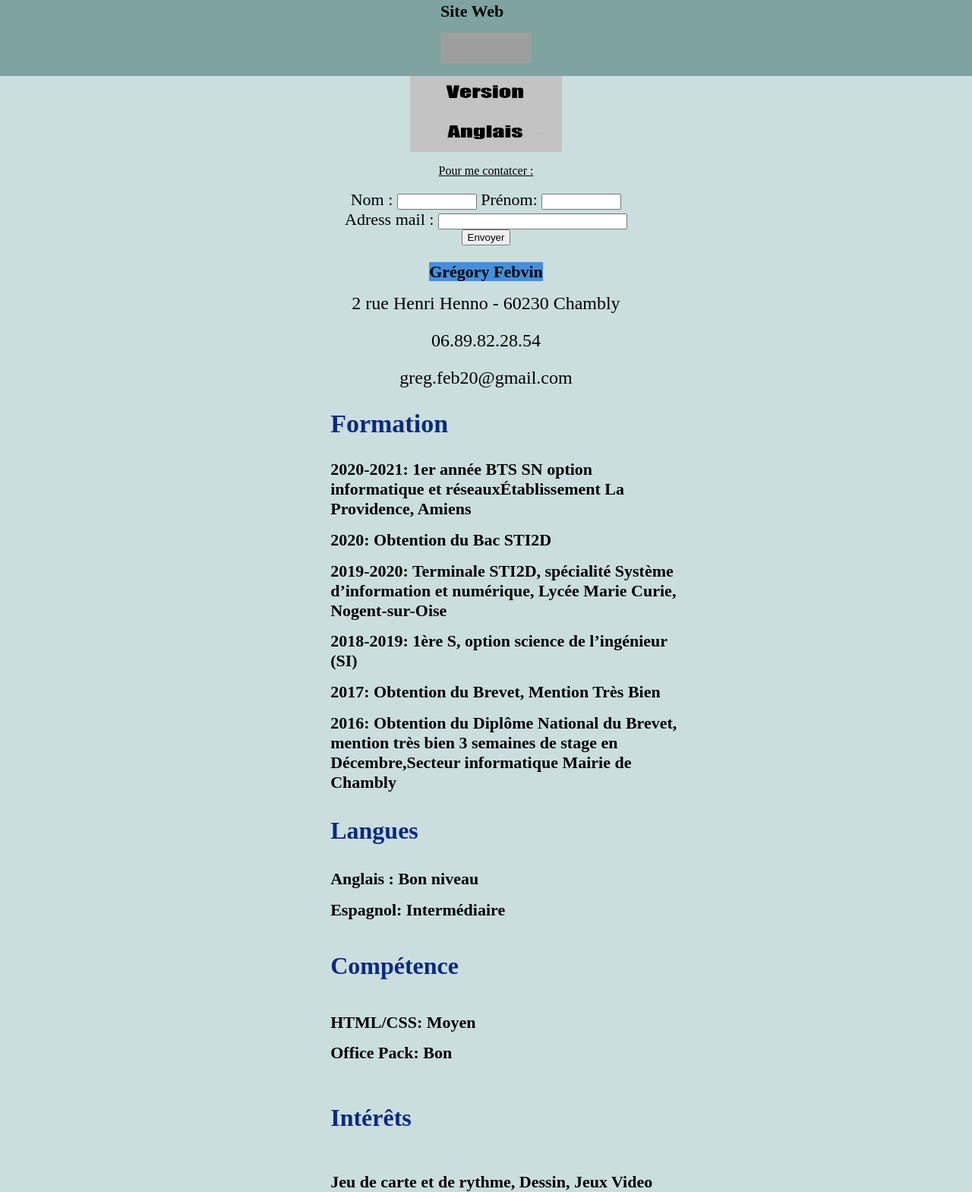
After one commit to Gregory-febvin/Yu-Gi-OH_Site, a PHP site: the page made by Site finale Yu-gi-oh Final/Site Finale/Ancienne Page/Cv Greg Francais.html in a window 1280 px wide. The commit adds this page. Shown: the whole page at 76% size. Run offline with PHP 8.4, Linux system fonts and the light colour scheme; grey boxes are pictures that could not be loaded.

Commit message:
Upload fichier manuel parce que je suis trop con pour faire un commit

```diff
--- /dev/null
+++ b/Site finale Yu-gi-oh Final/Site Finale/Ancienne Page/Cv Greg Francais.html
@@ -0,0 +1,93 @@
+<html>
+    <link rel="stylesheet" type="text/css" href="CV Anglais.css"> <!--Link to the Css page-->
+    <meta charset=UTF-8>
+    <body>
+
+        <div class="header">                                             <!--Entête du site avec un bouton pour revenir au menue principal et le titre ou logo du site-->
+            <div class="header_navbar">
+                <div class="header_navbar_logo">
+                  <h1 clas="header_navbar_logo">Site Web</h1>
+                   <div class="header_navbar_menu">
+                    <a href="../index.html">
+                        <img src="Menu-Creation.png" width="120" height="40" alt="image du menue principale" />
+                      </a>
+                   </div>
+              </div>
+            </div>
+          </div>
+
+          <div id="banners" align="center" >
+
+            <a href="CV Anglais.html" ><img src="Version-Anglais.jpg" height="100px" width="200px"></a>
+
+
+            </div>
+
+            <div class="Formulaire"></div>
+              <form class="Placement">
+                <p class="left">
+                  <u>Pour me contatcer :</u>
+                </p>
+                  <div class="center">
+                   <label for="name">Nom :</label>
+                   <input type="text" id="name" name="name"size="10">
+                   <label for="name">Prénom:</label>
+                   <input type="text" id="name" name="name"size="10">
+                   <div class="espace"></div>
+                   <label for="name">Adress mail :</label>
+                   <input type="text" id="name" name="name"size="28">
+                  </div>
+            <div class="espace"></div>
+            <div>
+                <input type="submit" value="Envoyer"></p>
+            </div>
+
+        <h1 align="center">
+            <mark><b> Grégory Febvin </b></mark>   <!-- (mark) allows you to change the background colour of the font and goes over the background colour -->
+        </h1>
+            <div align="center">    <!--Personal Information-->
+            <font size="5">2 rue Henri Henno - 60230 Chambly</font><p>
+            <font size="5">06.89.82.28.54</font><p>
+            <font size="5">greg.feb20@gmail.com</font><p>
+
+        </div>
+       <div class="Contenue">
+        <h2 align="left"> <!-- (h) allows you to put a title -->
+            <b> Formation</b>
+        </h2>
+
+        <div align="left" >   <!-- Education and Training-->
+            <div align="left" ><h1> 2020-2021: 1er année BTS SN option informatique et réseauxÉtablissement La Providence, Amiens</h1></div>
+            <div align="left" ><h1>2020: Obtention du Bac STI2D</h1>
+                <div align="left" ><h1>2019-2020: Terminale STI2D, spécialité Système d’information et numérique,  Lycée Marie Curie, Nogent-sur-Oise</h1>
+                    <div align="left" ><h1>2018-2019: 1ère S, option science de l’ingénieur (SI)</h1>
+                        <div align="left" ><h1>2017: Obtention du Brevet, Mention Très Bien</h1>
+                            <div align="left" ><h1> 2016: Obtention du Diplôme National du Brevet, mention très bien 3 semaines de stage en Décembre,Secteur informatique Mairie de Chambly</h1>
+        </div>
+        <h3 align="left">
+            <b>Langues</b>   <!-- Language -->
+        </h3>
+
+            <div align="left"><h1> Anglais :  Bon niveau</h1></div>  <!-- (div) is for create a text box-->
+            <div align="left"><h1>Espagnol: Intermédiaire </h1></div>
+
+
+        <h4 align="left">
+            <b>Compétence</b>      <!-- Skills-->
+        </h4>
+
+            <div align="left"><h1>HTML/CSS: Moyen</h1></div>
+            <div align="left"><h1>Office Pack: Bon</h1></div>
+
+
+         <h5 align='left'>
+             <b>Intérêts</b>      <!-- Hobbies -->
+         </h5>
+          <div align='left'>
+              <h1>Jeu de carte et de rythme, Dessin, Jeux Video</h1>
+
+          </div>
+       </div>
+
+    </body>
+</html>
--- a/Site finale Yu-gi-oh Final/Site Finale/Banlist.css
+++ b/Site finale Yu-gi-oh Final/Site Finale/Banlist.css
@@ -8,9 +8,6 @@ html, body { /* Toute la page, permet d'avoir le menu propre */
     width: 100%;
     background: #7ea3a1;
 }
-
-
-
 
 .header_navbar{
     height: 70px;
@@ -64,7 +61,6 @@ font-family: Calibri, sans-serif;    /*Style de la police*/
     border: .5pt solid windowtext; /*Aspect des contoure de la bordure*/
     background-color: #daa161;     /*Couleur de fond de la case*/
     border: none;
-
 }
 
 
@@ -80,7 +76,6 @@ font-family: Calibri, sans-serif;    /*Style de la police*/
     border: .5pt solid windowtext;   /*Aspect des contoure de la bordure*/
     background-color: #CF9FFF;     /*Couleur de fond de la case*/
     border: none;
-
 }
 
 .monstre_rituel{
@@ -94,7 +89,6 @@ font-family: Calibri, sans-serif;    /*Style de la police*/
     border: .5pt solid windowtext;    /*Aspect des contoure de la bordure*/
     background-color: #538DD5;     /*Couleur de fond de la case*/
     border: none;
-
 }
 
 .monstre_lien{
--- a/Site finale Yu-gi-oh Final/Site Finale/Deck-Aromage.php
+++ b/Site finale Yu-gi-oh Final/Site Finale/Deck-Aromage.php
@@ -2,12 +2,7 @@
     <head>
          <link href="Sky-Striker-Deck-Css.css " rel="stylesheet">
          <meta charset=UTF-8>
-
-
-    </header>
-
     </head>
-
 
 <body style="background-color: #E8F2D8;">                    <!--Entête du site avec un bouton pour revenir au menue principal et le titre ou logo du site-->
     <div class="header">
--- a/Site finale Yu-gi-oh Final/Site Finale/Deck-Mayakashi.php
+++ b/Site finale Yu-gi-oh Final/Site Finale/Deck-Mayakashi.php
@@ -2,11 +2,7 @@
     <head>
          <link href="Sky-Striker-Deck-Css.css " rel="stylesheet">
          <meta charset=UTF-8>
-
-    </header>
-
     </head>
-
 
 <body style="background-color: #E8F2D8;">
     <div class="header">                                             <!--Entête du site avec un bouton pour revenir au menue principal et le titre ou logo du site-->
--- a/Site finale Yu-gi-oh Final/Site Finale/Deck-Shadoll.php
+++ b/Site finale Yu-gi-oh Final/Site Finale/Deck-Shadoll.php
@@ -2,11 +2,7 @@
     <head>
          <link href="Sky-Striker-Deck-Css.css " rel="stylesheet">
          <meta charset=UTF-8>
-
-    </header>
-
     </head>
-
 
 <body style="background-color: #E8F2D8;">
     <div class="header">                                             <!--Entête du site avec un bouton pour revenir au menue principal et le titre ou logo du site-->
--- a/Site finale Yu-gi-oh Final/Site Finale/Deck-Z-arc.php
+++ b/Site finale Yu-gi-oh Final/Site Finale/Deck-Z-arc.php
@@ -2,12 +2,7 @@
     <head>
          <link href="Sky-Striker-Deck-Css.css " rel="stylesheet">
          <meta charset=UTF-8>
-
-
-    </header>
-
     </head>
-
 
 <body style="background-color: #E8F2D8;">                    <!--Entête du site avec un bouton pour revenir au menue principal et le titre ou logo du site-->
     <div class="header">
--- a/Site finale Yu-gi-oh Final/Site Finale/Menu_Principale.css
+++ b/Site finale Yu-gi-oh Final/Site Finale/Menu_Principale.css
@@ -4,7 +4,6 @@ html, body { /* Toute la page, permet d'avoir le menu propre */
 }
 
 body{
-
 background-image: url("Fond_menu_principale2.jpg");
 background-size: cover;
 margin: 0%;
@@ -15,8 +14,6 @@ body{
 .audio{
     margin-left: 40%;
 }
-
-
 
 .banners{
 font-family: Helvetica, Arial, sans-serif;
@@ -34,8 +31,6 @@ height: 100px;
 width: 100%;
 background-color: #58595B;
 }
-
-
 
 .header_navbar{
 height: 70px;
@@ -90,6 +85,5 @@ display: block;
 }
 
 .carte{
-    width: 30%;
     height: 70%;
 }
```
Also changed, not shown: Site finale Yu-gi-oh Final/Site Finale/Dragon-Maid-Deck.php (+18 -11 lines), Site finale Yu-gi-oh Final/Site Finale/IMAGE_BDD.php (+16 -5 lines), Site finale Yu-gi-oh Final/Site Finale/Sky-Strike-Deck.php (+10 -31 lines), Site finale Yu-gi-oh Final/Site Finale/Sky-Striker-Deck-Css.css (+9 -18 lines), Site finale Yu-gi-oh Final/index.html (+8 -9 lines), test.php (added, +70 -0 lines), README.md, Site finale Yu-gi-oh Final/Site Finale/Ancienne Page/menu.png (added). Lines whose indentation alone changed are shown as unchanged.
